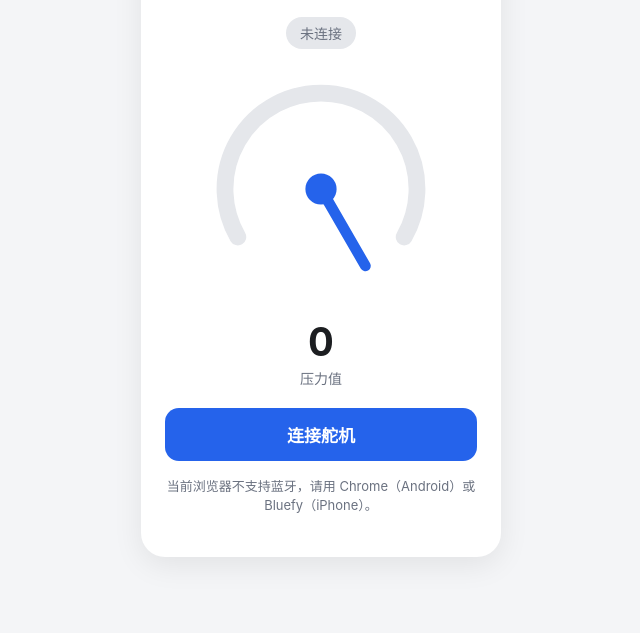
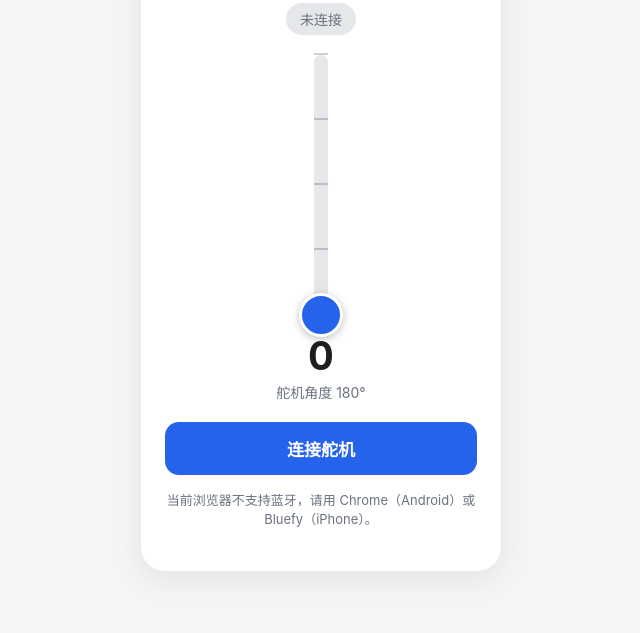
Before and after one commit to LucasLi6/Random-things, a plain HTML site: page index.html in a window 1280 px wide. Shown: the part 167-800 px from the top of the page, without its empty margins (319-959 px from the left). Drawn offline with Linux system fonts and the light colour scheme.

Commit message:
根目录 index.html 同步新版竖直滑块网页

```diff
--- a/index.html
+++ b/index.html
@@ -68,17 +68,54 @@
   #status.connected { background: var(--ok); color: #fff; }
   #status.connecting { background: var(--accent-soft); color: var(--accent); }
   #status.error { background: var(--danger); color: #fff; }
-  .knob-wrap {
+
+  .slider-wrap {
     position: relative;
-    width: 240px;
-    height: 240px;
-    margin: 0 auto 8px;
+    width: 64px;
+    height: 260px;
+    margin: 0 auto 16px;
     touch-action: none;
+    cursor: pointer;
+    user-select: none;
+    -webkit-user-select: none;
   }
-  #knob-svg { width: 100%; height: 100%; }
-  #track { stroke: var(--track); }
-  #hand line { stroke: var(--accent); }
-  #hub { fill: var(--accent); }
+  .slider-track {
+    position: absolute;
+    left: 50%;
+    top: 0;
+    bottom: 0;
+    transform: translateX(-50%);
+    width: 14px;
+    border-radius: 999px;
+    background: var(--track);
+  }
+  .slider-fill {
+    position: absolute;
+    left: 0; right: 0; bottom: 0;
+    height: 0%;
+    border-radius: 999px;
+    background: var(--accent);
+  }
+  .slider-ticks { position: absolute; inset: 0; pointer-events: none; }
+  .tick {
+    position: absolute;
+    left: 0; right: 0;
+    height: 2px;
+    background: var(--muted);
+    opacity: 0.35;
+  }
+  .slider-thumb {
+    position: absolute;
+    left: 50%;
+    bottom: 0;
+    transform: translate(-50%, 50%);
+    width: 44px;
+    height: 44px;
+    border-radius: 50%;
+    background: var(--accent);
+    border: 3px solid var(--card);
+    box-shadow: 0 2px 8px rgba(0, 0, 0, 0.25);
+  }
   #level-readout {
     font-size: 40px;
     font-weight: 700;
@@ -110,22 +147,25 @@
 <body>
   <div class="card">
     <h1>舵机控制</h1>
-    <p class="sub">拖拽旋钮 · 0~100 压力值</p>
+    <p class="sub">向上拖动滑块 · 松手自动回零</p>
     <span id="status">未连接</span>
 
-    <div class="knob-wrap" id="knob">
-      <svg id="knob-svg" viewBox="0 0 200 200">
-        <path id="track" d="M 30.7 140 A 80 80 0 1 1 169.3 140"
-              fill="none" stroke-width="14" stroke-linecap="round"/>
-        <g id="hand">
-          <line x1="100" y1="100" x2="100" y2="26" stroke-width="9" stroke-linecap="round"/>
-        </g>
-        <circle id="hub" cx="100" cy="100" r="13"/>
-      </svg>
+    <div class="slider-wrap" id="slider">
+      <div class="slider-track">
+        <div class="slider-fill" id="fill"></div>
+        <div class="slider-ticks">
+          <span class="tick" style="bottom:0%"></span>
+          <span class="tick" style="bottom:25%"></span>
+          <span class="tick" style="bottom:50%"></span>
+          <span class="tick" style="bottom:75%"></span>
+          <span class="tick" style="bottom:100%"></span>
+        </div>
+        <div class="slider-thumb" id="thumb"></div>
+      </div>
     </div>
 
     <div id="level-readout">0</div>
-    <div class="unit">压力值</div>
+    <div class="unit" id="angle-readout">舵机角度 180°</div>
 
     <button id="btn">连接舵机</button>
 
@@ -142,11 +182,17 @@
   const CHAR_PHONE_UUID = 'beb5483e-36e1-4688-b7f5-ea07361b26a9';
   const DEVICE_PREFIX = 'ESP32-LED-RX';
 
+  // 5 档：发送值分别落在接收端 5 个区间，对应 5 个舵机角度（与接收端一致）
+  const LEVELS = [0, 25, 50, 75, 100];
+  const ANGLES = [180, 141, 103, 64, 25];
+
   const statusEl = document.getElementById('status');
   const btn = document.getElementById('btn');
-  const hand = document.getElementById('hand');
+  const slider = document.getElementById('slider');
+  const fill = document.getElementById('fill');
+  const thumb = document.getElementById('thumb');
   const readout = document.getElementById('level-readout');
-  const knob = document.getElementById('knob');
+  const angleReadout = document.getElementById('angle-readout');
   const hintIos = document.getElementById('hint-ios');
   const hintUnsupported = document.getElementById('hint-unsupported');
 
@@ -161,15 +207,25 @@
     statusEl.className = cls || '';
   }
 
-  // 0~100 -> 指针旋转角（上=0，顺时针正），再转成 SVG 角度
-  function levelToRotation(l) {
-    return (-120 + (l / 100) * 240) - 90;
+  // 0~100 连续值 -> 就近落到 5 档之一
+  function snapLevel(v) {
+    const idx = Math.max(0, Math.min(4, Math.round(v / 25)));
+    return LEVELS[idx];
   }
 
-  function setKnob(l) {
-    level = Math.max(0, Math.min(100, l));
-    hand.setAttribute('transform', 'rotate(' + levelToRotation(level) + ' 100 100)');
+  // 档位值 -> 舵机角度（显示用，与接收端一致）
+  function angleFor(l) {
+    return ANGLES[Math.max(0, Math.min(4, Math.round(l / 25)))];
+  }
+
+  function setSlider(l, animate) {
+    level = snapLevel(l);
+    thumb.style.transition = animate ? 'bottom 0.22s ease-out' : 'none';
+    fill.style.transition = animate ? 'height 0.22s ease-out' : 'none';
+    thumb.style.bottom = level + '%';
+    fill.style.height = level + '%';
     readout.textContent = Math.round(level);
+    angleReadout.textContent = '舵机角度 ' + angleFor(level) + '°';
   }
 
   async function sendLevel(l) {
@@ -183,34 +239,35 @@
     }
   }
 
-  // --- 拖拽：把指针相对圆心的角度映射成 0~100 ---
-  function angleFromEvent(e) {
-    const rect = knob.getBoundingClientRect();
-    const cx = rect.left + rect.width / 2;
-    const cy = rect.top + rect.height / 2;
-    const dx = e.clientX - cx;
-    const dy = e.clientY - cy;
-    let deg = Math.atan2(dx, -dy) * 180 / Math.PI;   // 上=0，顺时针正
-    deg = Math.max(-120, Math.min(120, deg));
-    return (deg + 120) / 240 * 100;
+  // 指针 Y 坐标 -> 5 档之一（底部=0，顶部=100）
+  function levelFromY(clientY) {
+    const rect = slider.getBoundingClientRect();
+    const pct = (rect.bottom - clientY) / rect.height;
+    return snapLevel(Math.max(0, Math.min(1, pct)) * 100);
   }
 
-  knob.addEventListener('pointerdown', (e) => {
+  slider.addEventListener('pointerdown', (e) => {
     if (!char) { setStatus('请先连接', 'error'); return; }
     dragging = true;
-    knob.setPointerCapture(e.pointerId);
-    const l = angleFromEvent(e);
-    setKnob(l);
+    slider.setPointerCapture(e.pointerId);
+    const l = levelFromY(e.clientY);
+    setSlider(l, false);
     sendLevel(l);
   });
-  knob.addEventListener('pointermove', (e) => {
+  slider.addEventListener('pointermove', (e) => {
     if (!dragging) return;
-    const l = angleFromEvent(e);
-    setKnob(l);
+    const l = levelFromY(e.clientY);
+    setSlider(l, false);
     sendLevel(l);
   });
-  knob.addEventListener('pointerup', () => { dragging = false; });
-  knob.addEventListener('pointercancel', () => { dragging = false; });
+  function release() {
+    if (!dragging) return;
+    dragging = false;
+    setSlider(0, true);   // 松手自动回零
+    sendLevel(0);
+  }
+  slider.addEventListener('pointerup', release);
+  slider.addEventListener('pointercancel', release);
 
   // --- 蓝牙 ---
   async function connect() {
@@ -255,6 +312,7 @@
   function onDisconnected() {
     char = null;
     lastSent = -1;
+    dragging = false;
     setStatus('已断开', '');
     btn.textContent = '连接舵机';
     if (device) {
@@ -278,7 +336,7 @@
     hintIos.classList.remove('hidden');
   }
 
-  setKnob(0);
+  setSlider(0, false);
 })();
 </script>
 </body>
```
